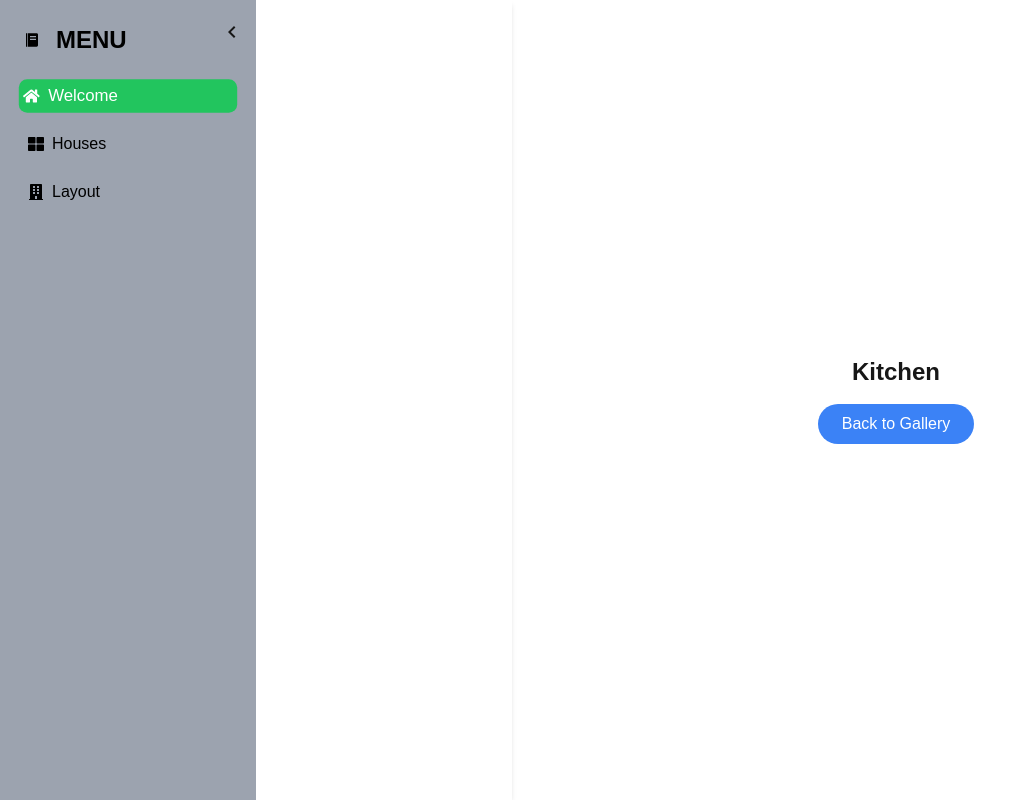
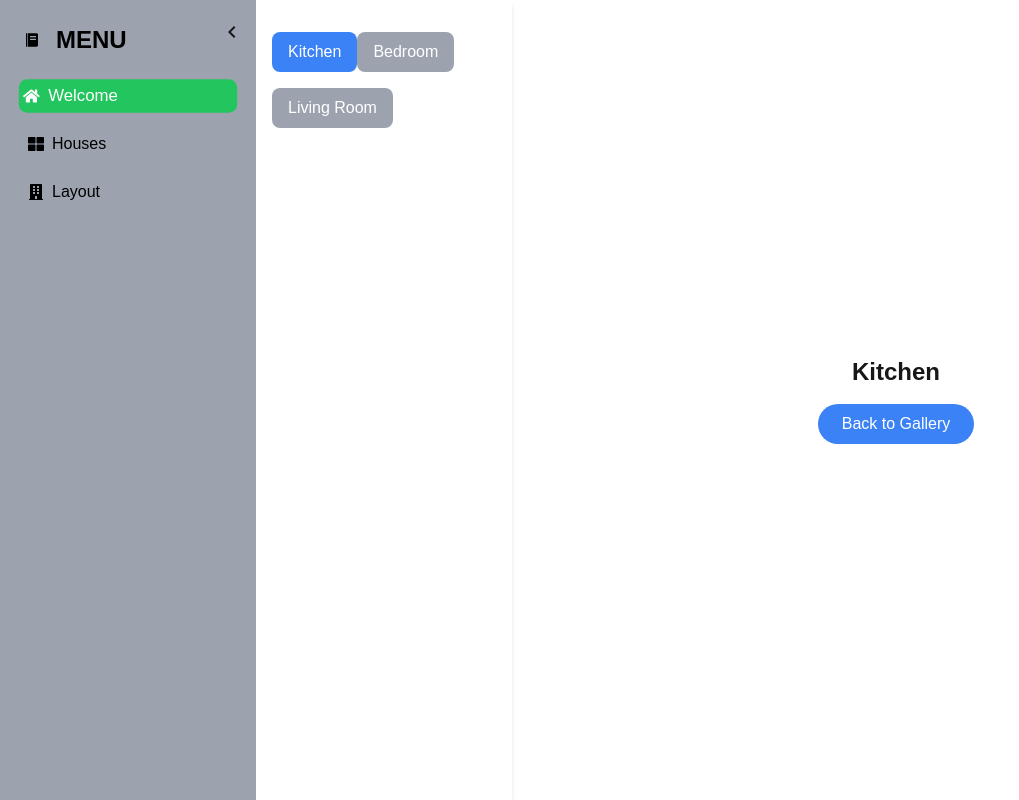
Before and after one commit to Indivillage-Balgakot-Training/House-Project, a Next.js app: page /rooms in a window 1280 px wide. Shown: the whole page, without its empty margins (0-1019 px from the left). Built offline with nearby package versions, Linux system fonts and the light colour scheme.

Commit message:
updated room

```diff
--- a/src/app/rooms/page.tsx
+++ b/src/app/rooms/page.tsx
@@ -145,6 +145,15 @@ const HomePage = () => {
         <div className="w-1/4 bg-white shadow-md p-4 flex flex-col items-start">
           <div className="space-y-4">
             {/* Room selection buttons */}
+            {["Kitchen", "Bedroom", "Living Room"].map((room) => (
+              <button
+                key={room}
+                onClick={() => handleRoomSelect(room)}
+                className={`px-4 py-2 text-white rounded-lg ${selectedRoom === room ? "bg-blue-500" : "bg-gray-400"}`}
+              >
+                {room}
+              </button>
+            ))}
           </div>
 
           {/* Color Options Based on Selected Room */}
```
